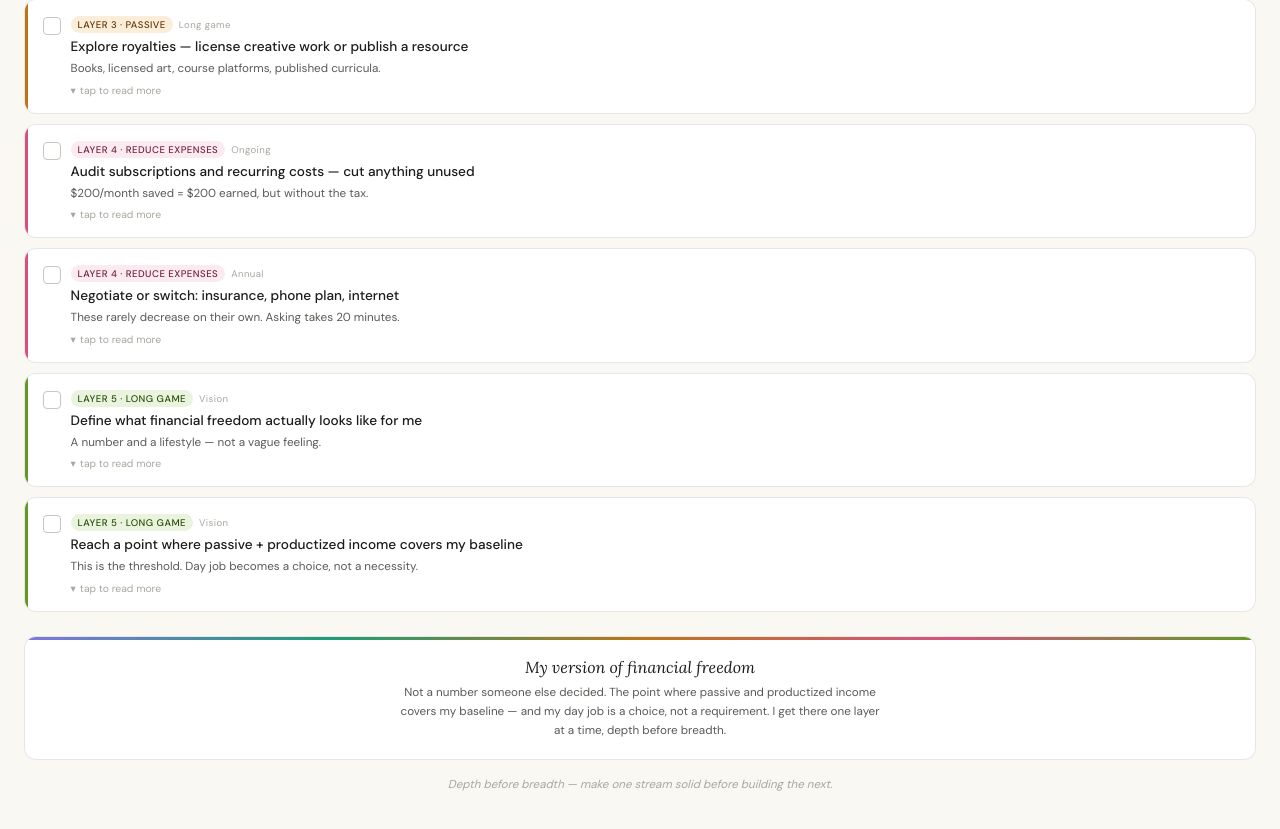
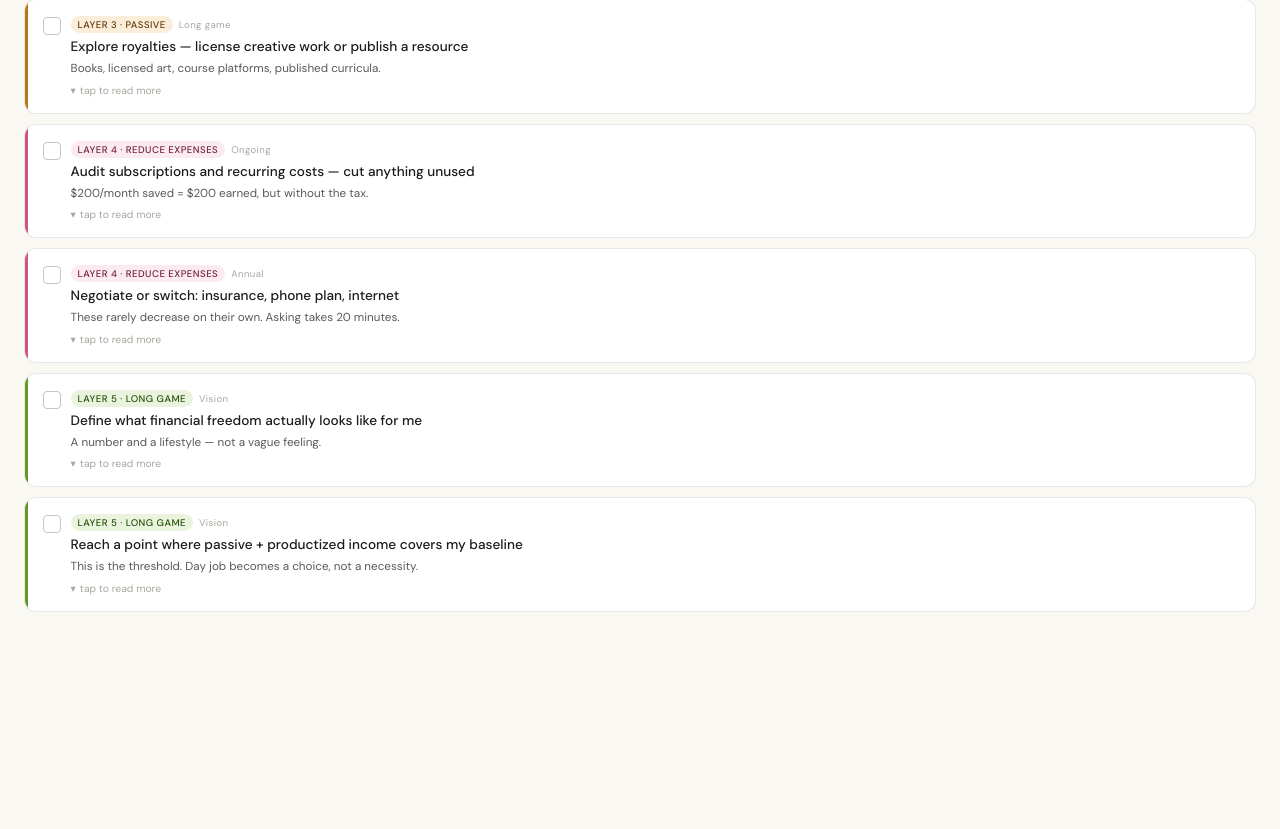
Before and after one commit to amr0bin/financial-freedom-first-draft, a plain HTML site: page index.html in a window 1280 px wide. Shown: the part 1353-2182 px from the top of the page. After the commit the page ends 2029 px from the top, so only its background shows below. Drawn offline with Linux system fonts and the light colour scheme.

Commit message:
Update index.html

```diff
--- a/index.html
+++ b/index.html
@@ -487,12 +487,6 @@ body {
 
 </div>
 
-<div class="freedom-banner">
-  <div class="freedom-title">My version of financial freedom</div>
-  <div class="freedom-note">Not a number someone else decided. The point where passive and productized income covers my baseline — and my day job is a choice, not a requirement. I get there one layer at a time, depth before breadth.</div>
-</div>
-
-<p class="depth-note">Depth before breadth — make one stream solid before building the next.</p>
 
 <script>
 const TOTAL = document.querySelectorAll('.card').length;
```
